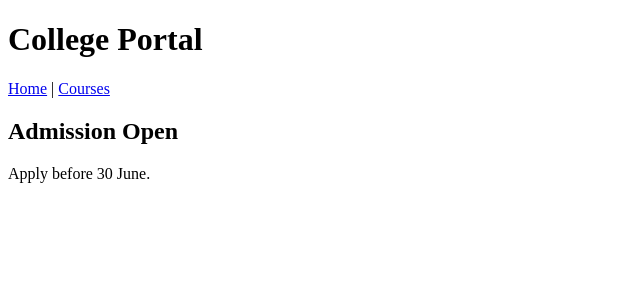
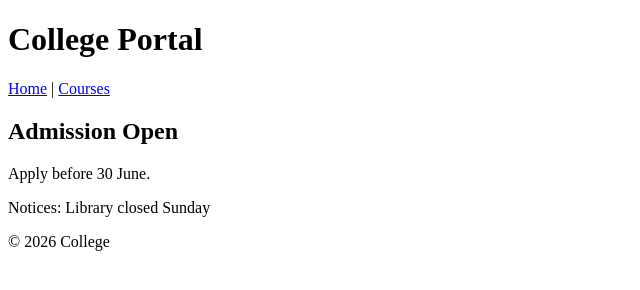
Before and after one commit to varungoyal752/WDW_0143, a plain HTML site: page Web_Designing_Workshop_Assignment/assignment_4.html in a window 1280 px wide. Shown: the whole page, without its empty margins (0-640 px from the left). Drawn offline with Linux system fonts and the light colour scheme.

Commit message:
completed assignment_4.html

```diff
--- a/Web_Designing_Workshop_Assignment/assignment_4.html
+++ b/Web_Designing_Workshop_Assignment/assignment_4.html
@@ -14,6 +14,10 @@
             <h2>Admission Open</h2>
             <p>Apply before 30 June.</p>
         </section>
-
+    </main>
+    <footer>
+        <p>Notices: Library closed Sunday</p>
+        <p>&copy; 2026 College</p>
+    </footer>
 </body>
 </html>
```
